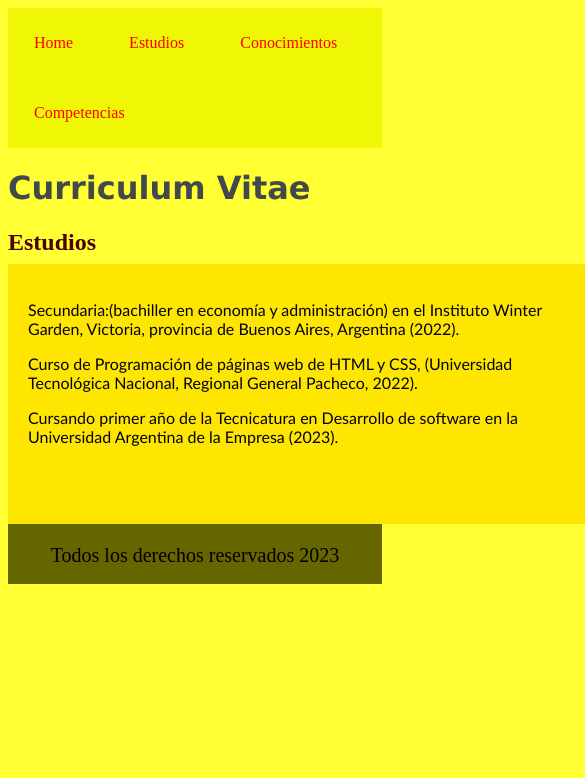
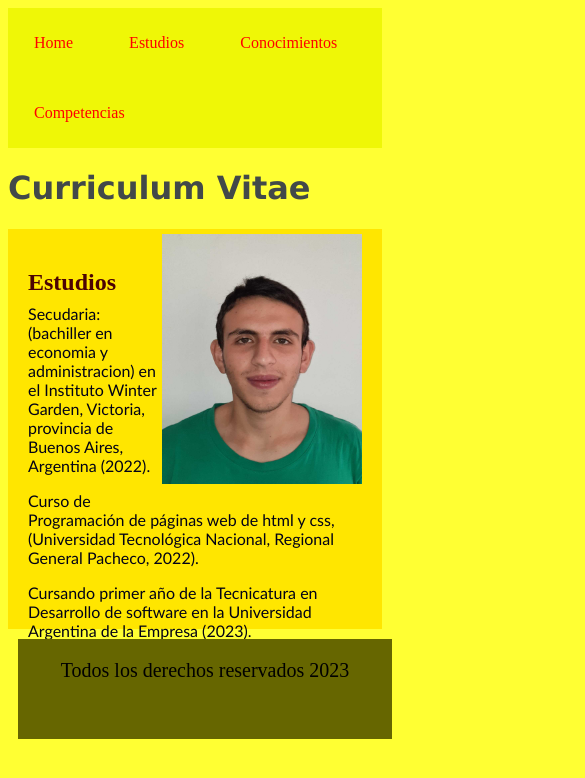
Before and after one commit to MarcoGillone/marcogillone, a plain HTML site: page Estudios.html in a window 390 px wide. Shown: the top 778 px of the page, 585 px wide, since content can reach past the window. Drawn offline with Linux system fonts and the light colour scheme.

Commit message:
Add files via upload

```diff
--- a/Estudios.html
+++ b/Estudios.html
@@ -23,14 +23,13 @@
     <h1 class="titulo">Curriculum Vitae</h1>
     </header>
 <main>
+    <div class="caja">
+        <img src="imagenes/imagen.jpg" alt="cara" class="foto">
+    <h2 class="subtitulos">Estudios</h2>
+    <p class="textos">Secudaria:(bachiller en economia y administracion) en el Instituto Winter Garden, Victoria, provincia de Buenos Aires, Argentina (2022).</p>
+    <p class="textos">Curso de Programación de páginas web de html y css, (Universidad Tecnológica Nacional, Regional General Pacheco, 2022).</p>
+    <p class="textos">Cursando primer año de la Tecnicatura en Desarrollo de software en la Universidad Argentina de la Empresa (2023).</p>
 
-    <h2 class="subtitulos">Estudios</h2>
-    <div class="caja">
-    <img src="imagenes/imagen.jpg" alt="cara" class="foto">
-    <p class="textos">Secundaria:(bachiller en economía y administración) en el Instituto Winter Garden, Victoria, provincia de Buenos Aires, Argentina (2022).</p>
-    <p class="textos">Curso de Programación de páginas web de HTML y CSS, (Universidad Tecnológica Nacional, Regional General Pacheco, 2022).</p>
-    <p class="textos">Cursando primer año de la Tecnicatura en Desarrollo de software en la Universidad Argentina de la Empresa (2023).</p>
-    </div>
 </main>
         <footer>
             <li class="abajo">
--- a/estilos/estilos.css
+++ b/estilos/estilos.css
@@ -18,14 +18,16 @@ a{
     font-family: 'Gill Sans', 'Gill Sans MT', Calibri, 'Trebuchet MS', sans-serif;
     flex-wrap: wrap;
     top: 20px;
+
 }
 .foto{
-    height: 230px;
+    height: 250px;
     width: 200px;
     max-width: 100%;
     position: relative;
-    border-radius: 50%;
-    float: right;
+    display: flex;
+    float: right ;
+    top: -15px;
 
 
 
@@ -38,16 +40,14 @@ a{
 
 footer{
     width: 100%;
-    height: 3em;
+    height: 100px;
     left: 10px;
     top: 0px;
     background-color: rgb(102, 102, 0);
     text-align:center ;
     font-size: 20px;
     display: inline-block;
-    margin: auto;
-    bottom: 0;
-
+    margin: 10px;
 
 
 
@@ -60,21 +60,13 @@ footer{
     margin-block-end: 1em;
     margin-inline-start: 0px;
     margin-inline-end: 0px;
-    height: auto;
-    width: 100%;
 }
 .caja{
     background-color: rgb(255, 230, 0);
-    width: 800px;
-    height: 260px;
+    width: 100%;
+    height: 400px;
     padding: 20px;
     box-sizing: border-box;
-    margin-left: auto;
-    float: left;
-
-
-
-
 
 
 }
@@ -95,11 +87,9 @@ header{
    .menu{
     background-color: rgb(239, 247, 6);
     display: flex;
-    flex-direction: column;
+    flex-direction: row;
     align-items: center;
     justify-content: center;
-    height: auto;
-    width: 100%;
 
 
    }
@@ -107,31 +97,30 @@ header{
     list-style: none;
     margin: 0;
     padding: 0;
-    flex-direction: column;
-
    }
 
    .menu ul li{
     display:inline-block;
     padding: 10px;
-    flex-direction: column;
-
    }
    .menu ul li a{
     color: red;
     padding: 1em;
     text-decoration: none;
     display: flex;
-    flex-direction: column;
-    width: 100%;
    }
    .menu ul li a:hover{
     background-color: rgb(168, 26, 26) ;
    }
-   @media (max-width: 520px) {
+   @media (max-width:600px) {
     .menu {
       flex-direction: column;
       align-items: flex-start;
       justify-content: center;
     }
+    .foto{
+        height: 250px;
+        width: 200px;
+        max-width: 100%;
+    }
   }
```
Also changed, not shown: Competencias.html (+5 -5 lines), Conocimientos.html (+5 -6 lines), index.html (+5 -5 lines).
